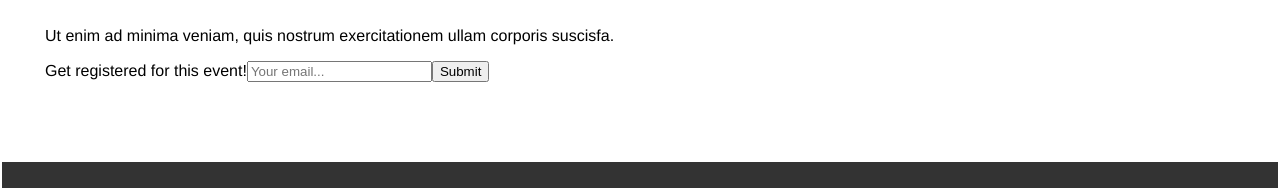
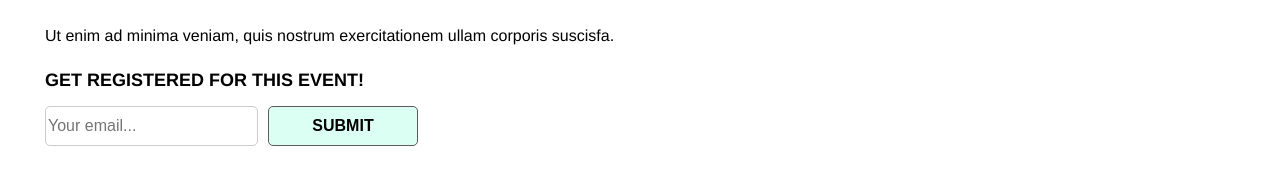
Before and after one commit to JohnXander/events-app, a Next.js app: page /events/London/london-comic-con-winter in a window 1280 px wide. Shown: the part 939-1127 px from the top of the page. Built offline with nearby package versions, Linux system fonts and the light colour scheme.

Commit message:
add style to form

```diff
--- a/styles/globals.sass
+++ b/styles/globals.sass
@@ -84,6 +84,38 @@ main
         text-transform: uppercase
         text-shadow: 1px 1px 20px black
 
+.event_single_page
+  .email_registration
+    margin-top: 25px
+    label
+      display: flex
+      margin-bottom: 15px
+      font-size: 18px
+      font-weight: 800
+      text-transform: uppercase
+      margin-top: 25px
+    input
+      height: 40px
+      min-width: 200px
+      box-shadow: none
+      border-radius: 5px
+      border: 1px solid #ccc
+      font-size: 16px
+    button
+      border-radius: 5px
+      height: 40px
+      min-width: 150px
+      border: 1px solid #5f5a5a
+      font-size: 16px
+      text-transform: uppercase
+      margin-left: 10px
+      font-weight: 600
+      background: #dcfff3
+      cursor: pointer
+      &:hover
+        color: #dcfff3
+        background: #333
+
 footer
   background-color: #333
   color: #fff
```
